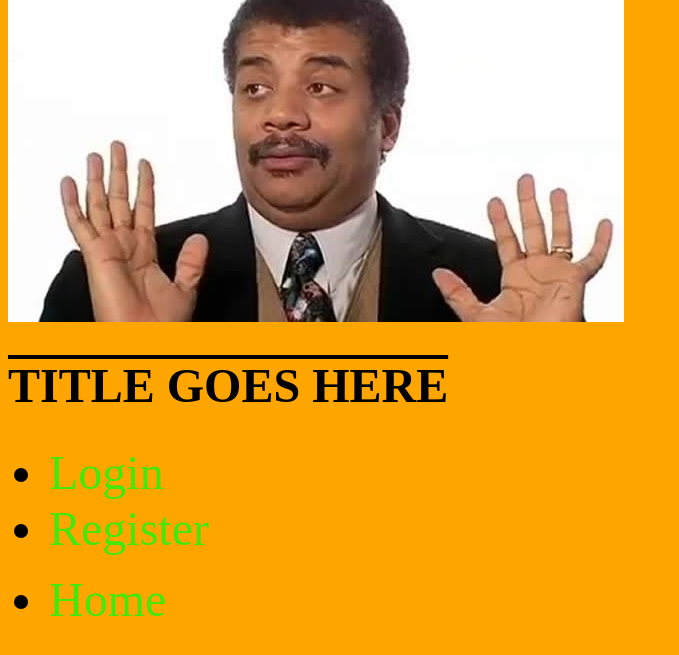
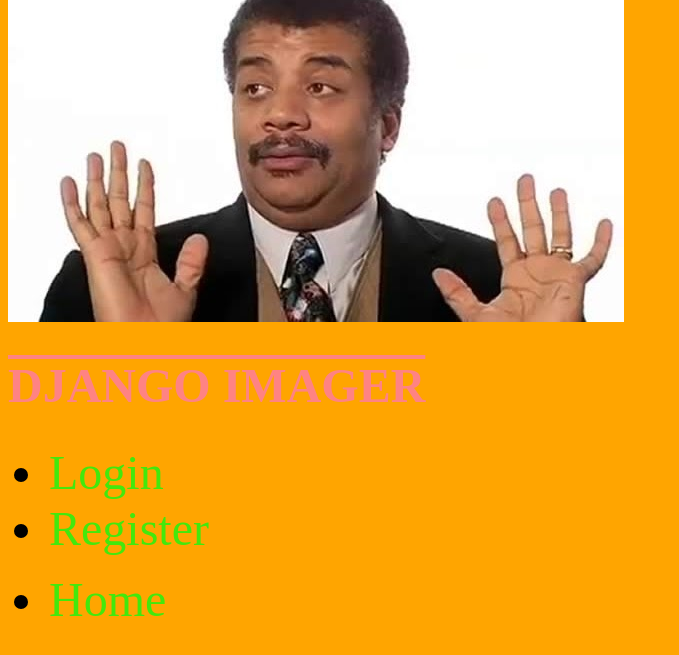
Before and after one commit to bgarnaat/django-imager-1, a Django app: page / in a window 1280 px wide. Shown: the part 21-676 px from the top of the page, without its empty margins (0-679 px from the left). Run offline with Django 3.2, Linux system fonts and the light colour scheme; data that the repository does not hold is empty.

Commit message:
tweaked css

```diff
--- a/imager/imager/templates/home.html
+++ b/imager/imager/templates/home.html
@@ -10,7 +10,7 @@
     <header>
       <h2><a href="/accounts/profile">{{user.username}}</a></h2>
       <img id="logo" src="{{img_url}}" alt="" />
-      <h1>TITLE GOES HERE</h1>
+      <h1>DJANGO IMAGER</h1>
       <ul id="loginout">
         {% if user.is_authenticated %}
         <li class="loginout"><a href="/logout">Logout</a></li>
--- a/imager/static/imager/base.css
+++ b/imager/static/imager/base.css
@@ -6,6 +6,7 @@
     width: 50%;
     font-size: 3em;
     text-decoration: overline;
+    -webkit-animation: rwbfader 5s infinite;
 }
 
 a {
@@ -14,8 +15,7 @@
 }
 
 a:hover {
-    color:#C1C;
-    /*transform: rotate(90deg);*/
+    -webkit-animation: fader 2s infinite;
 }
 
 li {
@@ -26,3 +26,19 @@
 li:hover {
     transform: rotateX(180deg);
 }
+
+@-webkit-keyframes fader {
+    0% {color: #43E80C;}
+    20% {color: red;}
+    40% {color: white;}
+    60% {color: blue;}
+    80% {color: #C1C;}
+    1000% {color: #43E80C;}
+}
+
+@-webkit-keyframes rwbfader {
+    0% {color: blue;}
+    20% {color: red;}
+    60% {color: white;}
+    100% {color: blue;}
+}
```
